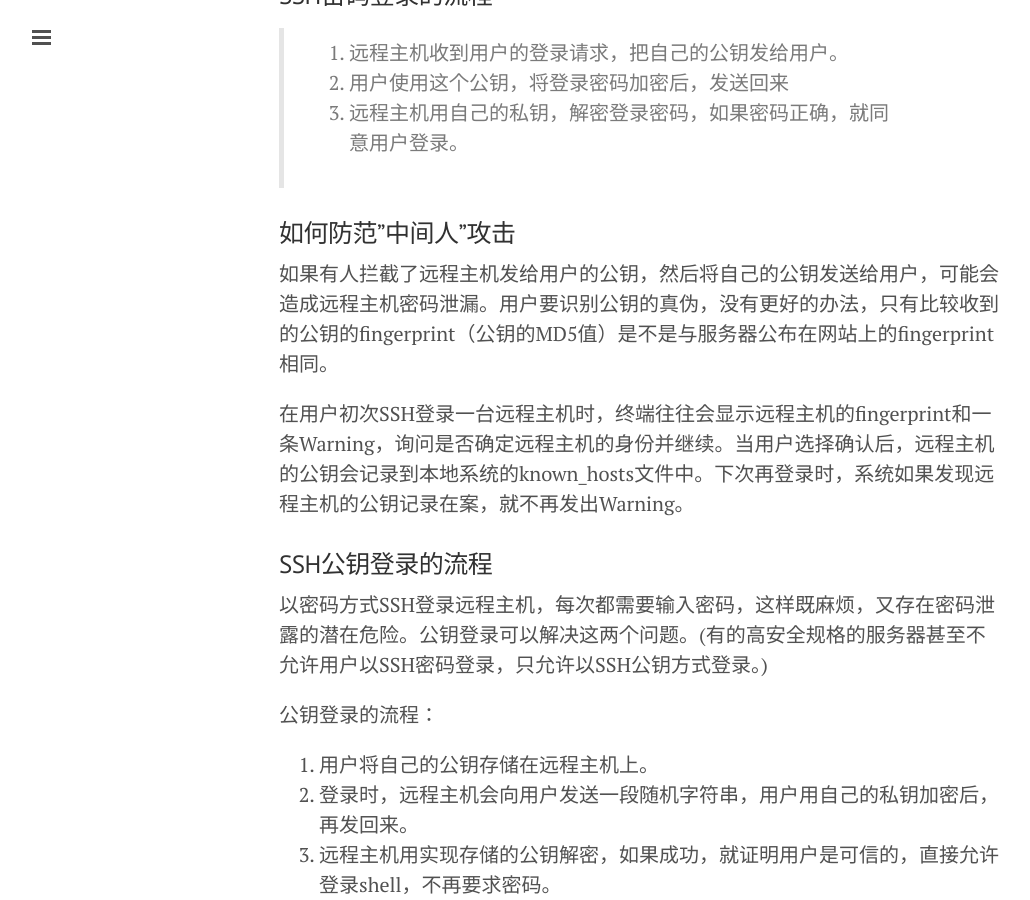
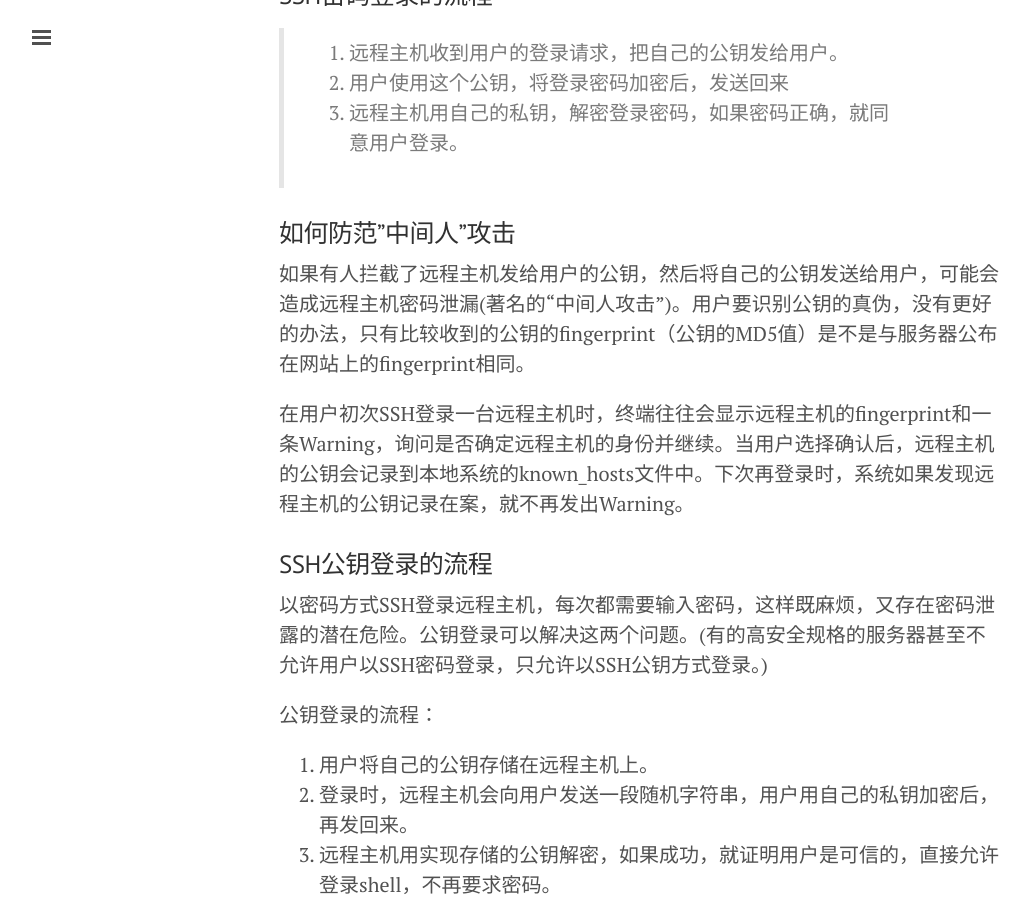
Before and after one commit to yuantops/blog, a Jekyll site: the page built from _posts/2014-12-05-SSH-login-procedure.md, in a window 1280 px wide and 900 px high, scrolled down 508 px. Shown: the whole window, without its empty margins (1-1031 px from the left). Built offline with Jekyll 4.4.1, drawn with Linux system fonts in a browser that asks for light colours; Markdown is read by kramdown in place of the engine named in the settings.

Commit message:
fix some layout bugs in the post

```diff
--- a/_posts/2014-12-05-SSH-login-procedure.md
+++ b/_posts/2014-12-05-SSH-login-procedure.md
@@ -7,7 +7,7 @@ title: "SSH登录原理"
 在上一篇博客中，介绍了非对称加密的原理。非对称加密使用公钥/私钥对，保证通信过程的安全性。这篇文章介绍非对称加密原理的常用应用之一： SSH登录。
 
 关于SSH登录的原理，阮一峰的这篇博客写得很清楚，值得一看。
->[SSH原理与运用(一)](http：//www.ruanyifeng.com/blog/2011/12/ssh_remote_login.html)
+>[SSH原理与运用(一)](http://www.ruanyifeng.com/blog/2011/12/ssh_remote_login.html)
 
 读完这篇博客后，下面是笔记和摘抄。
 
@@ -17,7 +17,7 @@ title: "SSH登录原理"
 > 3. 远程主机用自己的私钥，解密登录密码，如果密码正确，就同意用户登录。
 
 ###如何防范"中间人"攻击
-如果有人拦截了远程主机发给用户的公钥，然后将自己的公钥发送给用户，可能会造成远程主机密码泄漏。用户要识别公钥的真伪，没有更好的办法，只有比较收到的公钥的fingerprint（公钥的MD5值）是不是与服务器公布在网站上的fingerprint相同。
+如果有人拦截了远程主机发给用户的公钥，然后将自己的公钥发送给用户，可能会造成远程主机密码泄漏(著名的“中间人攻击”)。用户要识别公钥的真伪，没有更好的办法，只有比较收到的公钥的fingerprint（公钥的MD5值）是不是与服务器公布在网站上的fingerprint相同。
 
 在用户初次SSH登录一台远程主机时，终端往往会显示远程主机的fingerprint和一条Warning，询问是否确定远程主机的身份并继续。当用户选择确认后，远程主机的公钥会记录到本地系统的known\_hosts文件中。下次再登录时，系统如果发现远程主机的公钥记录在案，就不再发出Warning。
 
```
